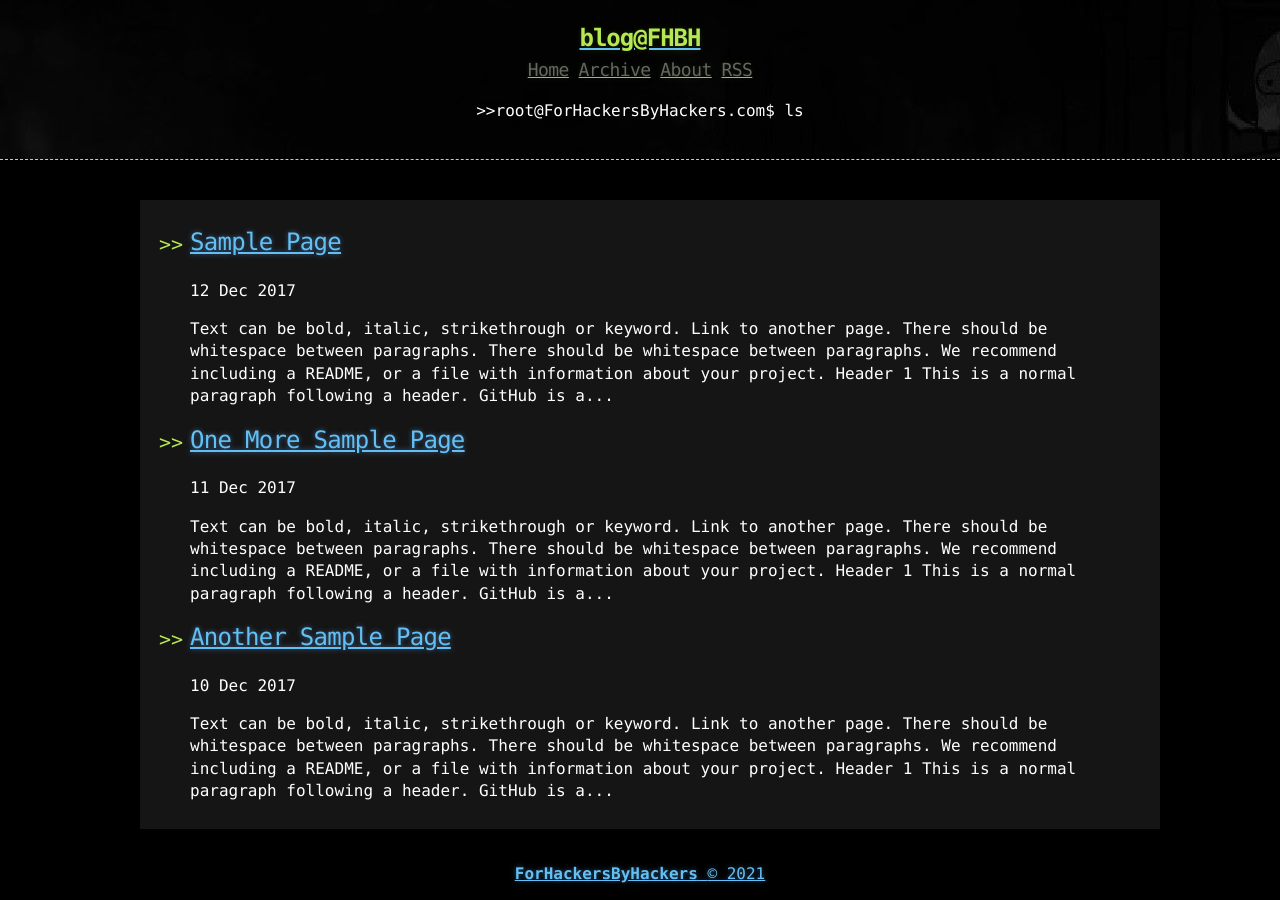
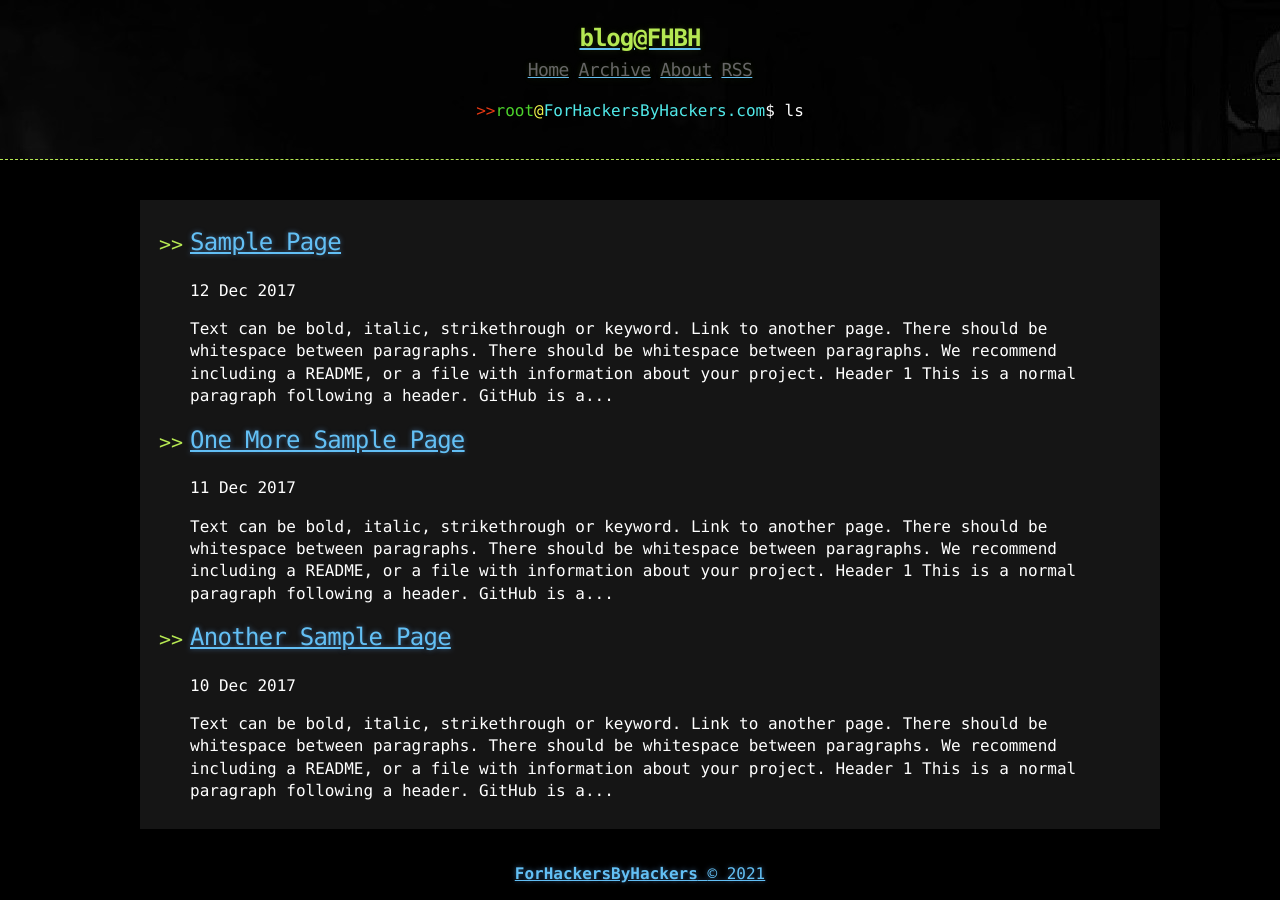
Before and after one commit to bugcatchernade/blog, a Jekyll site: the page built from index.html, in a window 1280 px wide. Built offline with Jekyll 4.4.1, drawn with Linux system fonts in a browser that asks for light colours; the list of posts is cut into pages by our own code.

Commit message:
Update header.html

```diff
--- a/_includes/header.html
+++ b/_includes/header.html
@@ -7,6 +7,6 @@
     <div class="header-links">
       {% include links.html %}
     </div>
-    <p class="header-text">>>root@ForHackersByHackers.com$ ls</p>
+    <p class="header-text"><span style="color: #e63914">>></span><span style="color: #4dd32c">root</span><span style="color: #f1f34c">@</span><span style="color: #51e9e9">ForHackersByHackers.com</span>$ ls</p>
     </div>
 </header>
```
